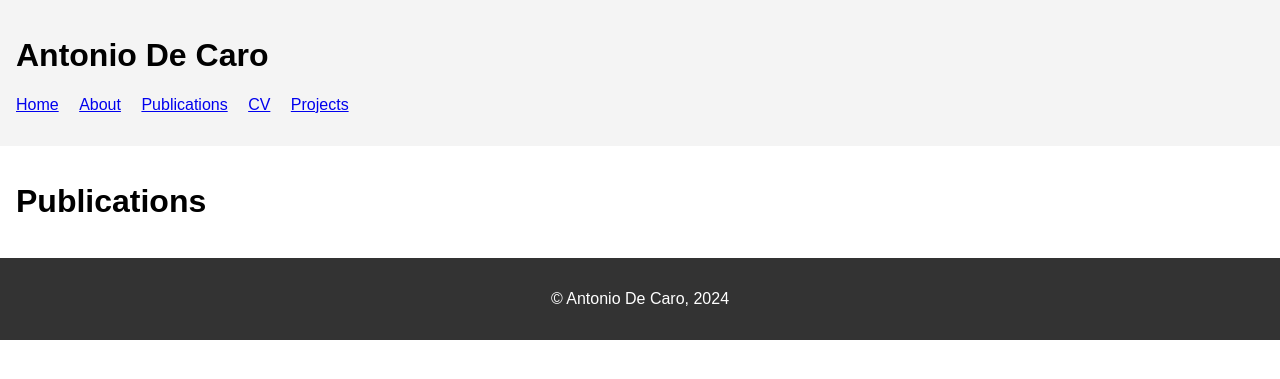
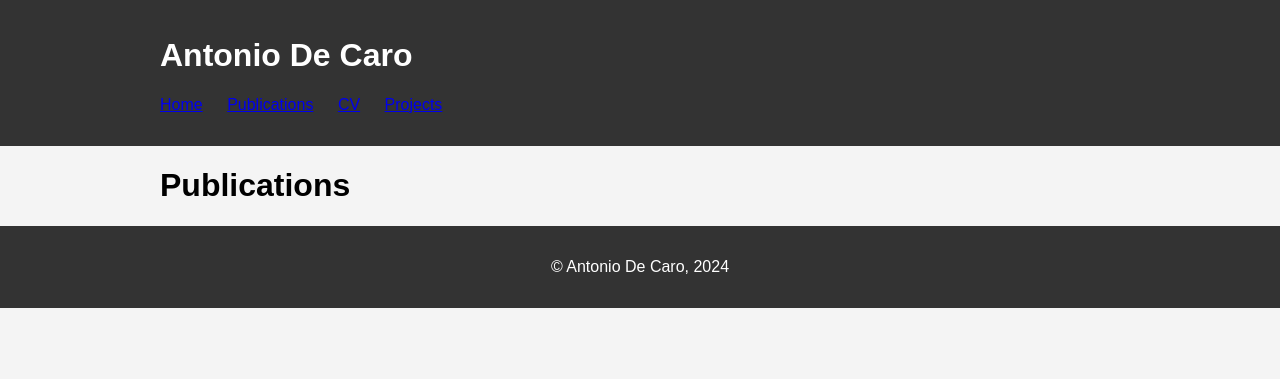
Before and after one commit to antonio-decaro/antonio-decaro.github.io, a Jekyll site: the page built from publications.md, in a window 1280 px wide. Shown: the top 379 px of the page. Built offline with Jekyll 4.4.1, drawn with Linux system fonts in a browser that asks for light colours.

Commit message:
Update website navigation URLs in _config.yaml and default.html

```diff
--- a/_config.yaml
+++ b/_config.yaml
@@ -44,11 +44,9 @@
 navigation:
   - title: Home
     url: /
-  - title: About
-    url: /about/
   - title: Publications
-    url: /publications/
+    url: /publications.md
   - title: CV
-    url: /cv/
+    url: /cv.md
   - title: Projects
-    url: /projects/
+    url: /projects.md
--- a/_layouts/default.html
+++ b/_layouts/default.html
@@ -2,29 +2,31 @@
 <html lang="en">
 <head>
     <meta charset="UTF-8">
-  <title>{{ page.title }}</title>
+    <title>{{ page.title }} | {{ site.title }}</title>
     <link rel="stylesheet" href="/assets/css/style.css">
 </head>
 <body>
     <header>
+        <div class="container">
             <h1>{{ site.title }}</h1>
             <nav>
                 <ul>
-        <li><a href="/">Home</a></li>
-        <li><a href="/about/">About</a></li>
-        <li><a href="/publications/">Publications</a></li>
-        <li><a href="/cv/">CV</a></li>
-        <li><a href="/projects/">Projects</a></li>
+                    {% for item in site.navigation %}
+                        <li><a href="{{ item.url }}">{{ item.title }}</a></li>
+                    {% endfor %}
                 </ul>
             </nav>
+        </div>
     </header>
 
-  <main>
+    <main class="container">
         {{ content }}
     </main>
 
     <footer>
+        <div class="container">
             <p>&copy; {{ site.title }}, {{ "now" | date: "%Y" }}</p>
+        </div>
     </footer>
 </body>
 </html>
--- a/assets/css/style.css
+++ b/assets/css/style.css
@@ -1,12 +1,20 @@
 body {
-  font-family: Arial, sans-serif;
+  font-family: 'Arial', sans-serif;
   margin: 0;
   padding: 0;
+  background-color: #f4f4f4;
+}
+
+.container {
+  max-width: 960px;
+  margin: 0 auto;
+  padding: 0 20px;
 }
 
 header {
-  background-color: #f4f4f4;
-  padding: 1em;
+  background-color: #333;
+  color: #fff;
+  padding: 1em 0;
 }
 
 nav ul {
@@ -16,16 +24,16 @@
 
 nav ul li {
   display: inline;
-  margin-right: 1em;
+  margin-right: 20px;
 }
 
 main {
-  padding: 1em;
+  padding: 20px 0;
 }
 
 footer {
   background-color: #333;
   color: #fff;
   text-align: center;
-  padding: 1em;
+  padding: 1em 0;
 }
```
Lines whose indentation alone changed are shown as unchanged.
